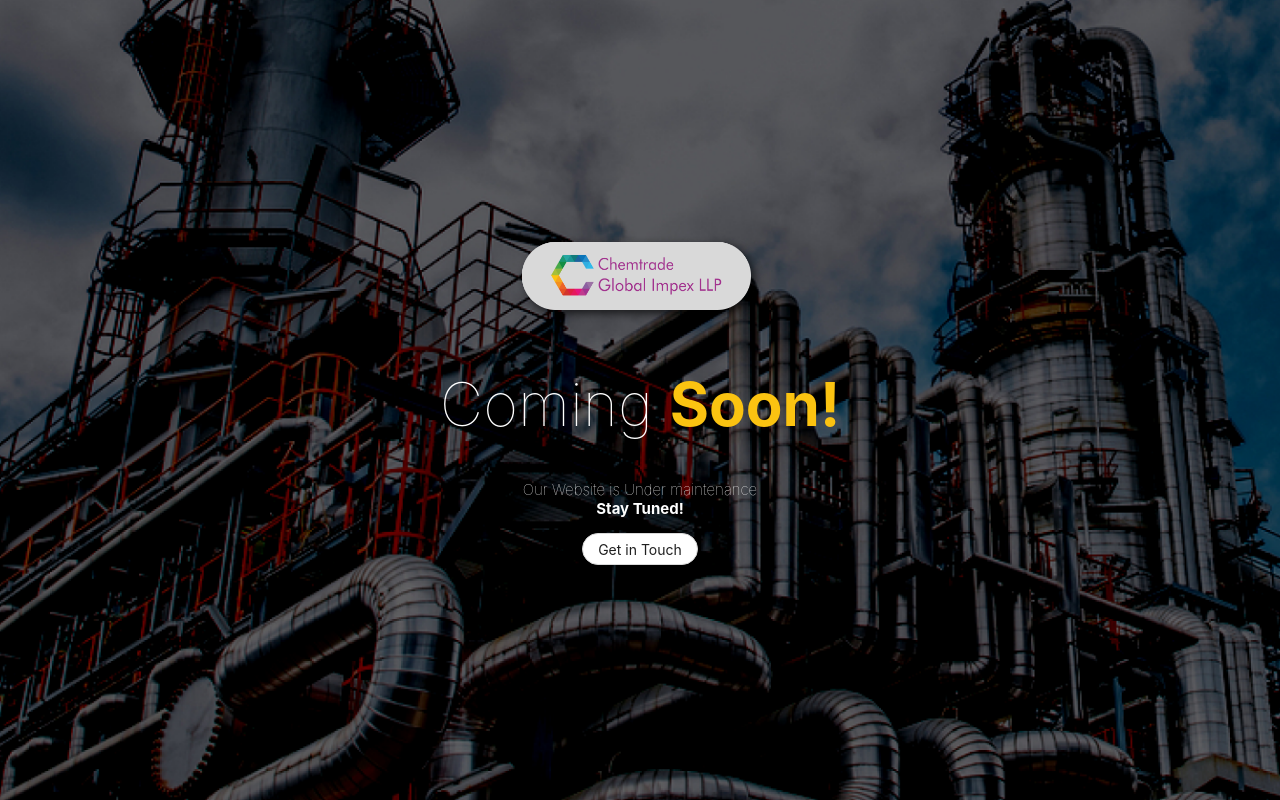
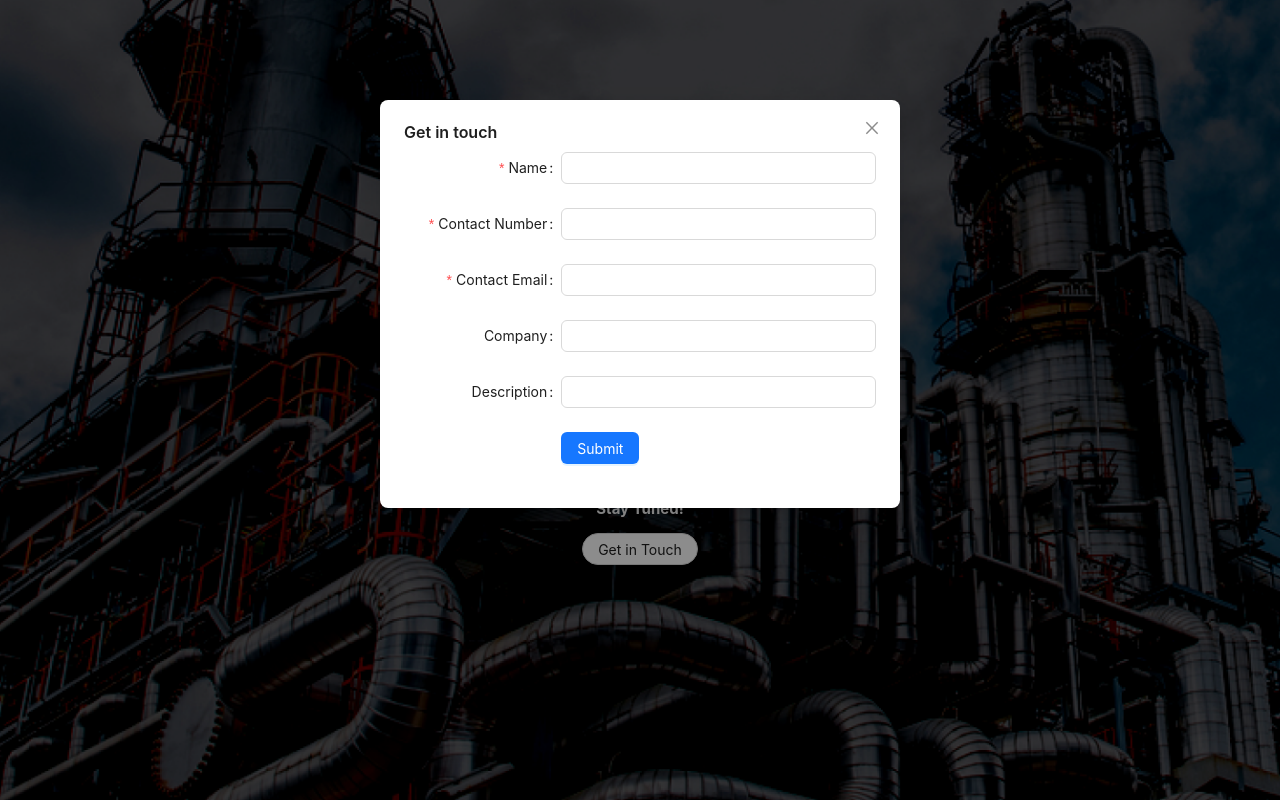
Before and after one commit to jaimincr7/chemTradeGlbl, a React (Create React App) app: page / in a window 1280 px wide. Both pictures are taken after a click on the button "Get in Touch". Built offline with nearby package versions, Linux system fonts and the light colour scheme.

Commit message:
This is my latest code, for Chem trade.

```diff
--- a/package.json
+++ b/package.json
@@ -4,10 +4,12 @@
   "version": "0.1.0",
   "private": true,
   "dependencies": {
+    "@emailjs/browser": "^4.3.3",
     "@testing-library/jest-dom": "^5.17.0",
     "@testing-library/react": "^13.4.0",
     "@testing-library/user-event": "^13.5.0",
     "antd": "^5.15.3",
+    "emailjs": "^4.0.3",
     "react": "^18.2.0",
     "react-dom": "^18.2.0",
     "react-router-dom": "^6.22.3",
--- a/public/index.html
+++ b/public/index.html
@@ -7,7 +7,7 @@
     <meta name="theme-color" content="#000000" />
     <meta
       name="description"
-      content="Web site created using create-react-app"
+      content="Chemtrade Global Impex LLP website"
     />
     <link rel="apple-touch-icon" href="%PUBLIC_URL%/logo192.png" />
     <!--
--- a/src/Pages/ComingSoon/ComingSoon.jsx
+++ b/src/Pages/ComingSoon/ComingSoon.jsx
@@ -1,14 +1,57 @@
-import React from 'react';
+import React, { useState } from 'react';
 import logo from '../../Assets/images/CTLogo.png';
-import { Button } from 'antd';
+import { Button, Modal, Form, Space, Input, } from 'antd';
+import emailjs from '@emailjs/browser';
 
 const ComingSoon = () => {
+  const [form] = Form.useForm();
+
+  const [openGetInTouch, setOpenGetInTouch] = useState(false);
+
+  //For the form part
+  const layout = {
+    labelCol: { span: 8 },
+    wrapperCol: { span: 16 },
+  };
+  const tailLayout = {
+    wrapperCol: { offset: 8, span: 16 },
+  };
+
+  const onFinish = (values) => {
+
+    emailjs
+      .send('service_bq6wuhh', 'template_xslubdk', values, {
+        publicKey: 'rRONxuEeNPdBVCGk0',
+      })
+      .then(
+        () => {
+          console.log('SUCCESS!');
+        },
+        (error) => {
+          console.log('FAILED...', error.text);
+        },
+      );
+
+    form.resetFields();
+    setOpenGetInTouch(false);
+  };
+
+  //This is for the Modal for get in Touch
+  const showModal = () => {
+    setOpenGetInTouch(true);
+  };
+
+  const handleCancel = () => {
+    setOpenGetInTouch(false);
+  };
+
   return (
+    <>
       <div>
         <div className="container">
           <div >
             <div className="center-text">
-            <img src={logo} alt="Sample" style={{ width: '250px', height: 'auto' }}/>
+              <img src={logo} alt="Sample" style={{ width: '250px', height: 'auto' }} />
             </div>
             <h1 className="heading">
               Coming <span className="highlight">Soon!</span>
@@ -20,11 +63,51 @@ const ComingSoon = () => {
               </span>
             </p>
             <div style={{ margin: '0 auto', width: '198px', textAlign: 'center' }}>
-            <Button shape="round">Get in Touch</Button>
+              <Button shape="round" onClick={showModal}>Get in Touch</Button>
+
             </div>
           </div>
         </div>
       </div>
+      <Modal
+        open={openGetInTouch}
+        title="Get in touch"
+        onCancel={handleCancel}
+        footer={null}
+      >
+        <Form
+          {...layout}
+          form={form}
+          name="control-hooks"
+          onFinish={onFinish}
+          style={{ maxWidth: 600 }}
+        >
+          <Form.Item name="name" label="Name" rules={[{ required: true }]}>
+            <Input />
+          </Form.Item>
+          <Form.Item name="contact_number" label="Contact Number" rules={[{ required: true }]}>
+            <Input />
+          </Form.Item>
+          <Form.Item name="contact_email" label="Contact Email" rules={[{ required: true }]}>
+            <Input />
+          </Form.Item>
+          <Form.Item name="company" label="Company" >
+            <Input />
+          </Form.Item>
+          <Form.Item name="description" label="Description" >
+            <Input />
+          </Form.Item>
+          <Form.Item {...tailLayout}>
+            <Space>
+              <Button type="primary" htmlType="submit">
+                Submit
+              </Button>
+            </Space>
+          </Form.Item>
+        </Form>
+      </Modal>
+    </>
+
   )
 }
 
```
Also changed, not shown: 1 other file (tests, documents, lock files or other folders). Lines whose indentation alone changed are shown as unchanged.
